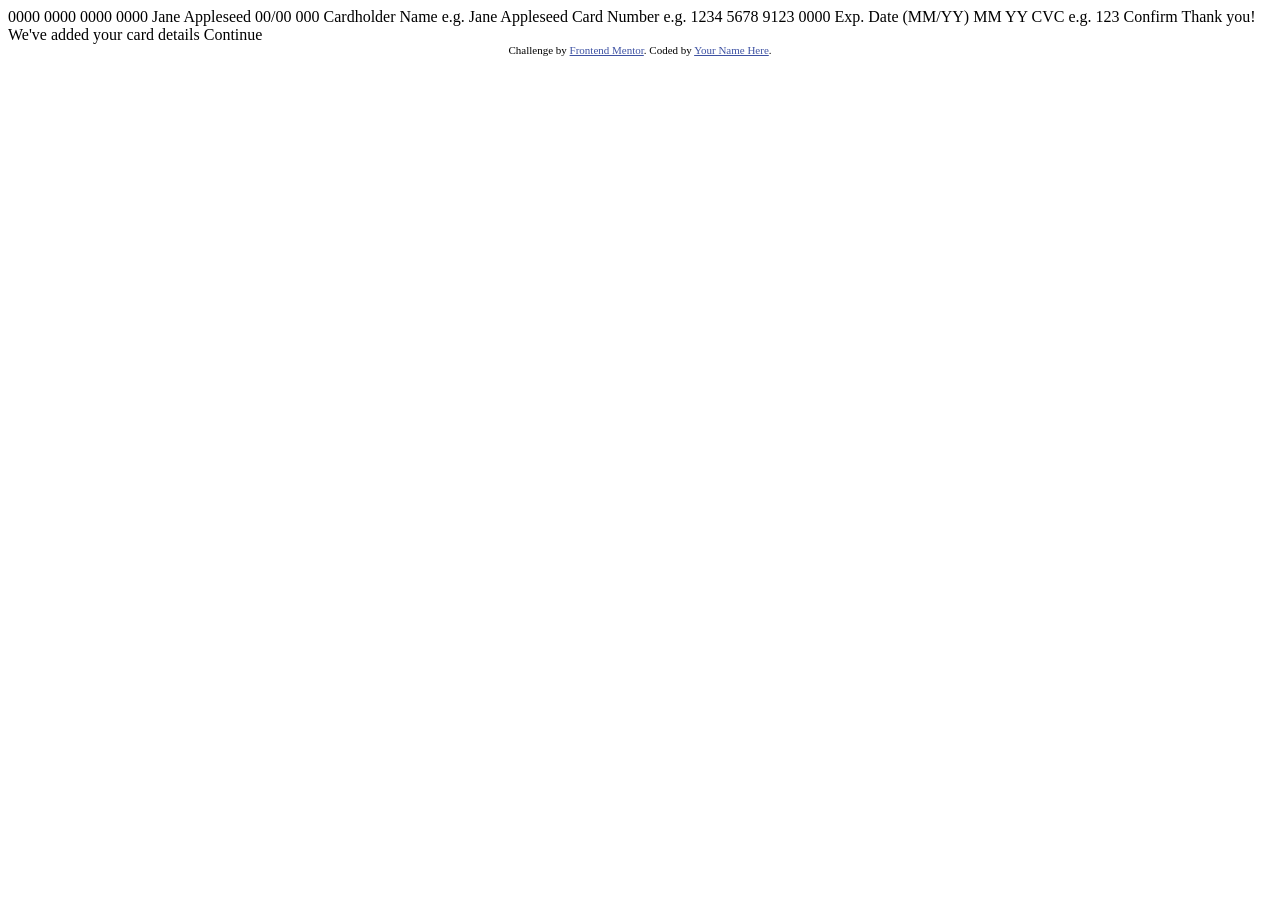
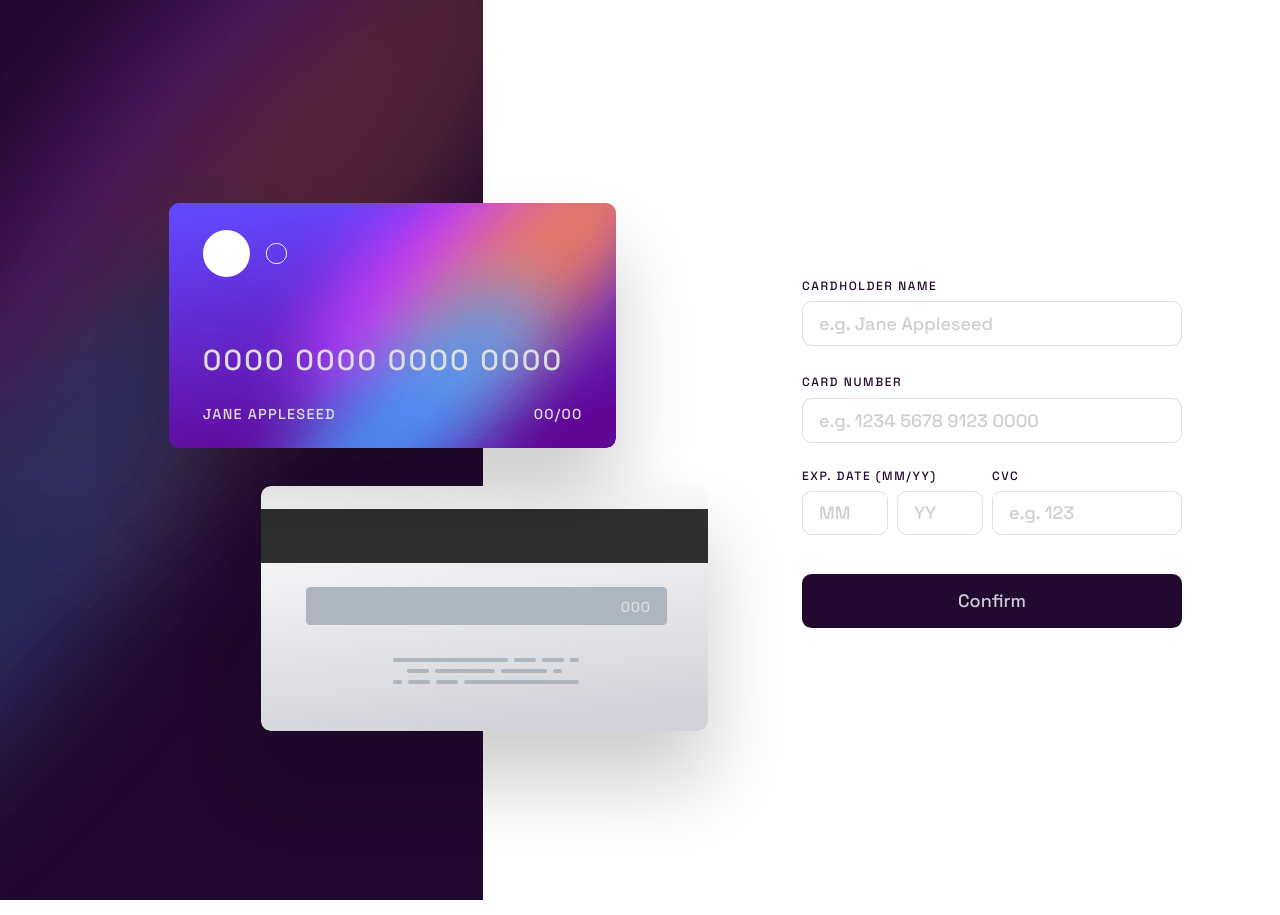
Before and after one commit to curiousmind04/Interactive-Card-Details-Form, a plain HTML site: page index.html in a window 1280 px wide. Before the commit the page ends 800 px from the top, so only its background shows below. Drawn offline with Linux system fonts and the light colour scheme.

Commit message:
finished first desktop and mobile designs

```diff
--- a/index.html
+++ b/index.html
@@ -1,51 +1,89 @@
 <!DOCTYPE html>
 <html lang="en">
-<head>
-  <meta charset="UTF-8">
-  <meta name="viewport" content="width=device-width, initial-scale=1.0"> <!-- displays site properly based on user's device -->
+  <head>
+    <meta charset="UTF-8" />
+    <meta name="viewport" content="width=device-width, initial-scale=1.0" />
+    <!-- displays site properly based on user's device -->
 
-  <link rel="icon" type="image/png" sizes="32x32" href="./images/favicon-32x32.png">
+    <link
+      rel="icon"
+      type="image/png"
+      sizes="32x32"
+      href="./images/favicon-32x32.png"
+    />
 
-  <title>Frontend Mentor | Interactive card details form</title>
+    <title>Interactive Card Details Form</title>
 
-  <!-- Feel free to remove these styles or customise in your own stylesheet 👍 -->
-  <style>
-    .attribution { font-size: 11px; text-align: center; }
-    .attribution a { color: hsl(228, 45%, 44%); }
-  </style>
-</head>
-<body>
+    <link rel="stylesheet" href="main.css" />
+  </head>
+  <body>
+    <main>
+      <div class="left">
+        <div class="purple">
+          <img
+            src="images/bg-main-mobile.png"
+            alt="mobile background color"
+            class="mobile-purple"
+          />
+          <img
+            src="images/bg-main-desktop.png"
+            alt="desktop background color"
+            class="desktop-purple"
+          />
+          <div class="bottom-card">
+            <img
+              src="images/bg-card-back.png"
+              class="card-back"
+              alt="card back"
+            />
+            <span class="card-back-span">000</span>
+          </div>
+          <div class="top-card">
+            <img
+              src="images/bg-card-front.png"
+              class="card-front"
+              alt="card front"
+            />
+            <img src="images/card-logo.svg" class="card-logo" alt="card logo" />
+            <span class="card-front-number">0000 0000 0000 0000</span>
+            <span class="card-front-name">Jane Appleseed</span>
+            <span class="card-front-exp">00/00</span>
+          </div>
+        </div>
+      </div>
 
-  0000 0000 0000 0000
-  Jane Appleseed
-  00/00
+      <div class="right">
+        <form class="form" novalidate>
+          <label for="name">Cardholder Name</label>
+          <input type="text" id="name" placeholder="e.g. Jane Appleseed" />
+          <label for="card-number">Card Number</label>
+          <input
+            type="number"
+            id="card-number"
+            placeholder="e.g. 1234 5678 9123 0000"
+          />
+          <div class="inputs-container">
+            <label for="exp-date-mth" class="exp-label"
+              >Exp. Date (MM/YY)
+            </label>
+            <input type="number" id="exp-date-mth" placeholder="MM" />
+            <input type="number" id="exp-date-yr" placeholder="YY" />
+            <label for="cvc" class="cvc-label">CVC</label>
+            <input type="number" id="cvc" placeholder="e.g. 123" />
+          </div>
+          <button class="button">Confirm</button>
+        </form>
+      </div>
+    </main>
 
-  000
+    <!-- Completed state start -->
 
-  Cardholder Name
-  e.g. Jane Appleseed
+    <div class="mobile-complete">
+      <h1>Thank you!</h1>
+      <p>We've added your card details</p>
+      <button class="complete-button">Continue</button>
+    </div>
 
-  Card Number
-  e.g. 1234 5678 9123 0000
-
-  Exp. Date (MM/YY)
-  MM
-  YY
-
-  CVC
-  e.g. 123
-
-  Confirm
-
-  <!-- Completed state start -->
-
-  Thank you!
-  We've added your card details
-  Continue
-
-  <div class="attribution">
-    Challenge by <a href="https://www.frontendmentor.io?ref=challenge" target="_blank">Frontend Mentor</a>.
-    Coded by <a href="#">Your Name Here</a>.
-  </div>
-</body>
+    <script src="main.js"></script>
+  </body>
 </html>
--- /dev/null
+++ b/main.css
@@ -0,0 +1,292 @@
+@import url("https://fonts.googleapis.com/css2?family=Space+Grotesk:wght@500&display=swap");
+
+* {
+  box-sizing: border-box;
+  padding: 0;
+  margin: 0;
+}
+
+body {
+  font-family: "Space Grotesk", sans-serif;
+  font-size: 1.125rem;
+}
+
+main {
+  width: 23.5rem;
+  margin-left: auto;
+  margin-right: auto;
+  padding-bottom: 3rem;
+}
+
+.desktop-purple {
+  display: none;
+}
+
+.mobile-complete {
+  display: none;
+}
+
+.purple {
+  position: relative;
+  margin-bottom: 4.8rem;
+}
+
+.card-back {
+  transform: scaleX(0.639) scaleY(0.639);
+  position: absolute;
+  top: -12px;
+  left: -8px;
+  z-index: 1;
+}
+
+.card-back-span {
+  letter-spacing: 0.05rem;
+  color: hsl(270, 3%, 87%);
+  font-size: 0.6rem;
+  position: absolute;
+  top: 104px;
+  right: 58px;
+  z-index: 3;
+}
+
+.card-front {
+  background: rgba(0, 0, 0, 0.2);
+  transform: scale(0.639);
+  position: absolute;
+  bottom: -77px;
+  right: -6px;
+  z-index: 2;
+  box-shadow: 0px 50px 80px rgba(0, 0, 0, 0.2);
+}
+
+.card-logo {
+  transform: scale(0.6);
+  position: absolute;
+  top: 130px;
+  left: 18px;
+  z-index: 3;
+}
+
+.card-front-number {
+  letter-spacing: 0.135rem;
+  color: hsl(270, 3%, 87%);
+  position: absolute;
+  bottom: 15px;
+  left: 36px;
+  z-index: 4;
+}
+
+.card-front-name {
+  letter-spacing: 0.05rem;
+  color: hsl(270, 3%, 87%);
+  font-size: 0.6rem;
+  position: absolute;
+  bottom: -15px;
+  left: 36px;
+  z-index: 4;
+  text-transform: uppercase;
+}
+
+.card-front-exp {
+  letter-spacing: 0.05rem;
+  color: hsl(270, 3%, 87%);
+  font-size: 0.6rem;
+  position: absolute;
+  bottom: -15px;
+  right: 96px;
+  z-index: 4;
+  text-transform: uppercase;
+}
+
+.right {
+  padding: 0 1.5rem;
+}
+
+label {
+  color: hsl(278, 68%, 11%);
+  letter-spacing: 0.1rem;
+  text-transform: uppercase;
+  font-size: 0.75rem;
+}
+
+input {
+  height: 2.8rem;
+  border-radius: 0.6rem;
+  padding-left: 1rem;
+  border: 1px solid hsl(270, 3%, 87%);
+  font: inherit;
+  margin-top: 0.4rem;
+  color: hsl(278, 68%, 11%);
+}
+
+input:focus {
+  outline: none;
+  border: 1px solid hsl(278, 68%, 11%);
+}
+
+input::placeholder {
+  color: hsl(260, 3%, 81%);
+}
+
+#name {
+  width: 100%;
+  margin-bottom: 0.8rem;
+}
+
+#card-number {
+  width: 100%;
+}
+
+.inputs-container {
+  margin-top: 1.2rem;
+  margin-bottom: 2rem;
+  display: grid;
+  grid-template-columns: 1fr 1fr 2fr;
+  grid-template-rows: 1rem 3rem;
+}
+
+.exp-label {
+  grid-column: 1 / 3;
+  grid-row: 1 / 2;
+}
+
+#exp-date-mth {
+  width: 90%;
+  grid-column: 1 / 2;
+  grid-row: 2 / 3;
+}
+
+#exp-date-yr {
+  width: 90%;
+  grid-column: 2 / 3;
+  grid-row: 2 / 3;
+}
+
+.cvc-label {
+  grid-column: 3 / 4;
+  grid-row: 1 / 2;
+}
+
+#cvc {
+  width: 100%;
+  grid-column: 3 / 4;
+  grid-row: 2 / 3;
+}
+
+.button {
+  background: hsl(278, 68%, 11%);
+  color: hsl(260, 3%, 81%);
+  font: inherit;
+  width: 100%;
+  height: 3.4rem;
+  border-radius: 0.6rem;
+  border: none;
+  cursor: pointer;
+}
+
+.button:hover,
+.button:active {
+  background: hsl(278, 66%, 25%);
+}
+
+@media (min-width: 78rem) {
+  main {
+    display: flex;
+    justify-content: space-between;
+    min-width: 100%;
+    padding-bottom: 0;
+  }
+  .purple {
+    position: relative;
+    margin-bottom: 0;
+  }
+  .mobile-purple {
+    display: none;
+  }
+  .desktop-purple {
+    display: block;
+  }
+  .card-back {
+    transform: scale(1);
+    position: absolute;
+    top: 54%;
+    left: 54%;
+    z-index: 2;
+    background: transparent;
+    border-radius: 0.6rem;
+    box-shadow: 0px 50px 80px rgba(0, 0, 0, 0.2);
+  }
+  .card-back-span {
+    letter-spacing: 0.05rem;
+    color: hsl(270, 3%, 87%);
+    font-size: 0.9rem;
+    position: absolute;
+    top: 66.4%;
+    left: 128.5%;
+    z-index: 3;
+  }
+  .card-front {
+    background: transparent;
+    border-radius: 0.6rem;
+    transform: scale(1);
+    position: absolute;
+    top: 22.5%;
+    left: 35%;
+    z-index: 2;
+  }
+  .card-logo {
+    transform: scale(1);
+    position: absolute;
+    top: 25.5%;
+    left: 42%;
+    z-index: 3;
+  }
+  .card-front-number {
+    height: 1.8rem;
+    width: 85%;
+    font-size: 1.8rem;
+    letter-spacing: 0.135rem;
+    color: hsl(270, 3%, 87%);
+    position: absolute;
+    top: 38%;
+    left: 42%;
+    z-index: 4;
+  }
+  .card-front-name {
+    letter-spacing: 0.08rem;
+    color: hsl(270, 3%, 87%);
+    font-size: 0.9rem;
+    position: absolute;
+    top: 45%;
+    left: 42%;
+    z-index: 4;
+    text-transform: uppercase;
+  }
+  .card-front-exp {
+    letter-spacing: 0.08rem;
+    color: hsl(270, 3%, 87%);
+    font-size: 0.9rem;
+    position: absolute;
+    top: 45%;
+    left: 110.5%;
+    z-index: 4;
+    text-transform: uppercase;
+  }
+  .right {
+    width: 40%;
+    display: flex;
+    justify-content: center;
+    align-items: center;
+    margin-right: 2rem;
+  }
+  .form {
+    width: 23.75rem;
+  }
+  #name {
+    margin-bottom: 1.4rem;
+  }
+  .inputs-container {
+    margin-top: 1.6rem;
+    margin-bottom: 2.6rem;
+  }
+}
```
Also changed, not shown: main.js (added).
